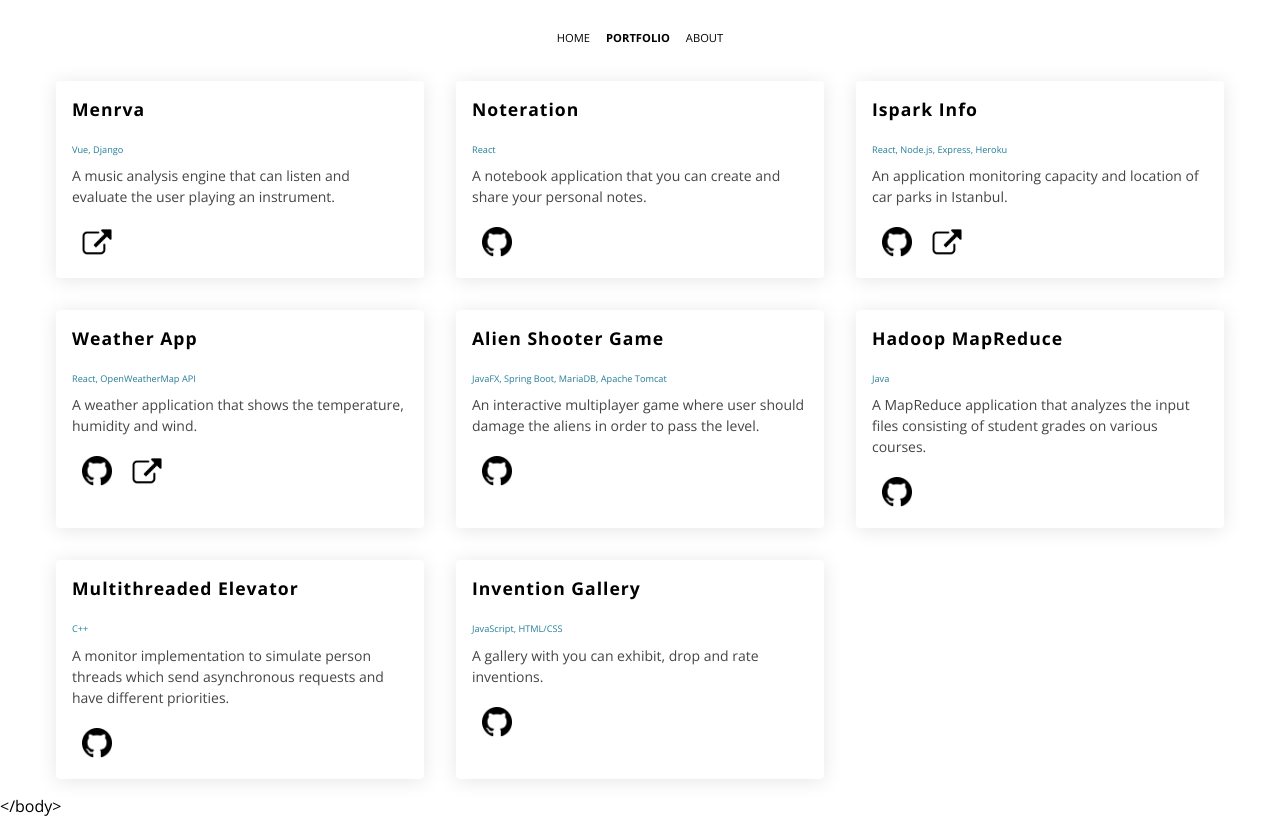
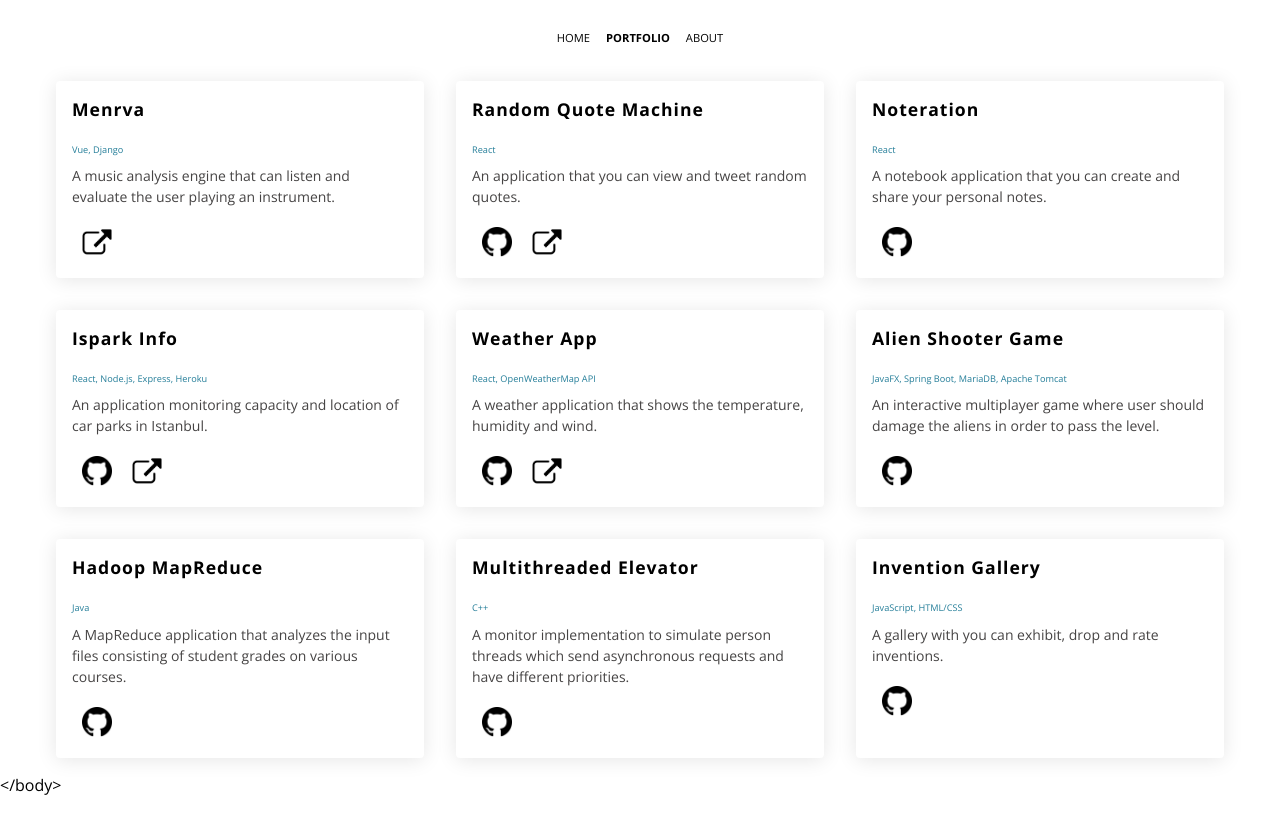
Before and after one commit to ilkyazar/ilkyazar.github.io, a React (Create React App) app: page /portfolio in a window 1280 px wide. Built offline with nearby package versions, Linux system fonts and the light colour scheme.

Commit message:
add random quote machine project

```diff
--- a/src/components/bio/Bio.js
+++ b/src/components/bio/Bio.js
@@ -22,7 +22,7 @@ var Bio = function () {
               <li>JavaScript</li>
               <li>React</li>
               <li>Node.js</li>
-              <li>HTML-CSS</li>
+              <li>HTML/CSS</li>
             </ul>
             <div className="photo">
               <a><img src={Photo} alt="ilkyaz_arabaci_photo"></img></a>
--- a/src/components/portfolio/Portfolio.js
+++ b/src/components/portfolio/Portfolio.js
@@ -21,6 +21,25 @@ var Portfolio = function () {
                         <div className="links">
                             <a href="http://senior.ceng.metu.edu.tr/2020/menrva/"
                             ><img src={VisitSiteLogo} alt="senior.ceng.metu.edu.tr/2020/menrva/"></img></a>
+                        </div>
+                    </div>
+                </li>
+
+                <li className="card">
+                    <div className="card-body">
+                        <h4>
+                        Random Quote Machine
+                        </h4>
+                        <br/>
+                        <h6>React</h6>
+                        <p>
+                        An application that you can view and tweet random quotes.
+                        </p>
+                        <div className="links">
+                            <a href="https://github.com/ilkyazar/Random-Quote-Machine"
+                            ><img src={GithubLogo} alt="https://github.com/ilkyazar/Random-Quote-Machine"></img></a>
+                            <a href="https://codepen.io/ilkyazar/full/MWePPJy"
+                            ><img src={VisitSiteLogo} alt="https://codepen.io/ilkyazar/full/MWePPJy"></img></a>
                         </div>
                     </div>
                 </li>
```
